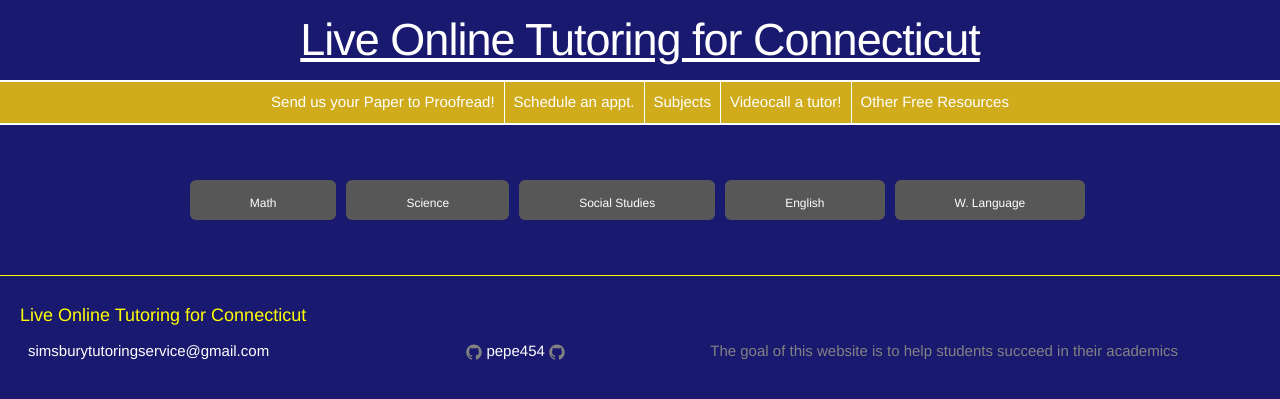
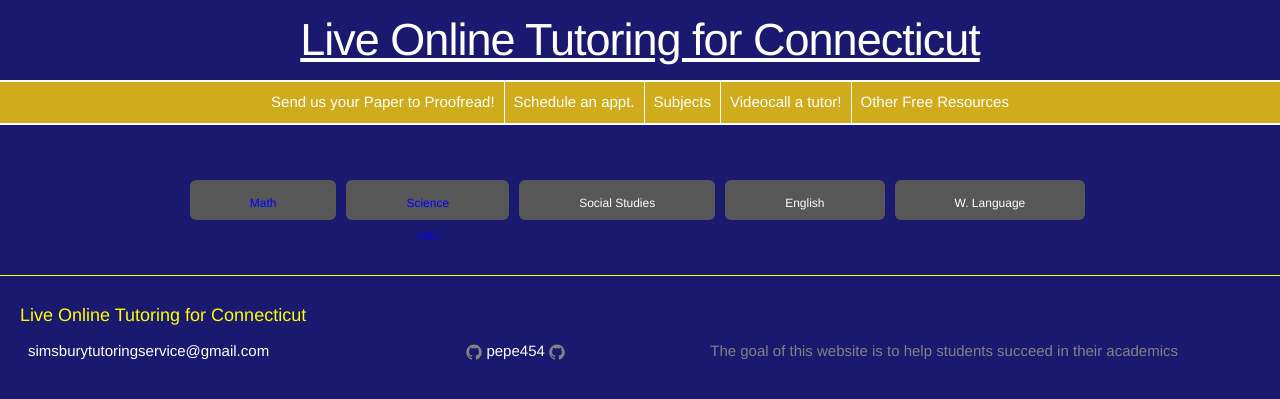
Before and after one commit to pepe454/pepe454.github.io, a Jekyll site: the page built from nav-bar/subjects.md, in a window 1280 px wide. Shown: the top 399 px of the page. Built offline with Jekyll 4.4.1, drawn with Linux system fonts in a browser that asks for light colours.

Commit message:
Update subjects.md

```diff
--- a/nav-bar/subjects.md
+++ b/nav-bar/subjects.md
@@ -28,22 +28,21 @@
 <div>
   <ul class="button-list">
     <li class="button">
-      <a href="#">Math</a>
+      <p>Math</p>
         <ul>
-          <li><a href="#">Algebra 1</a></li>
-          <li><a href="#">Algebra 2</a></li>
-          <li><a href="#">Geometry</a></li>
-          <li><a href="#">Pre Calculus</a></li>
-          <li><a href="#">Calculus</a></li>
+          <li>Algebra 1</li>
+          <li>Algebra 2</li>
+          <li>Geometry</li>
+          <li>Pre Calculus</li>
+          <li>Calculus</li>
         </ul>
     </li>
     <li class="button">
-      <a href="#">Science</a>
+      <p>Science<p>
       <ul>
-        <li><a href="{{ "/nav-bar/Subjectpages/Science/Biology.html" | prepend: site.baseurl }}">Biology</a></li>
-        <!--Akash this is the link -->
-        <li><a href="{{ "/nav-bar/Subjectpages/Science/Chemistry.html" | prepend: site.baseurl }}">Chemistry</a></li>
-        <li><a href="#">Environmental Science</a></li>
+        <li>Biology</li>
+        <li>Chemistry</li>
+        <li>Environmental Science</li>
       </ul>
     </li>
     <li class="button">
@@ -57,9 +56,9 @@
     <li class="button">
       <a href="#">English</a>
         <ul>
-          <li><a href="{{ "/nav-bar/Subjectpages/English/Grammar.html" | prepend: site.baseurl }}">Grammer</a></li>
-          <li><a href="#">Literature</a></li>
-          <li><a href="#">AP Prep</a></li>
+          <li>Grammer</li>
+          <li>Literature</li>
+          <li>AP Prep</li>
         </ul>
     </li>
     <li class="button">
```
